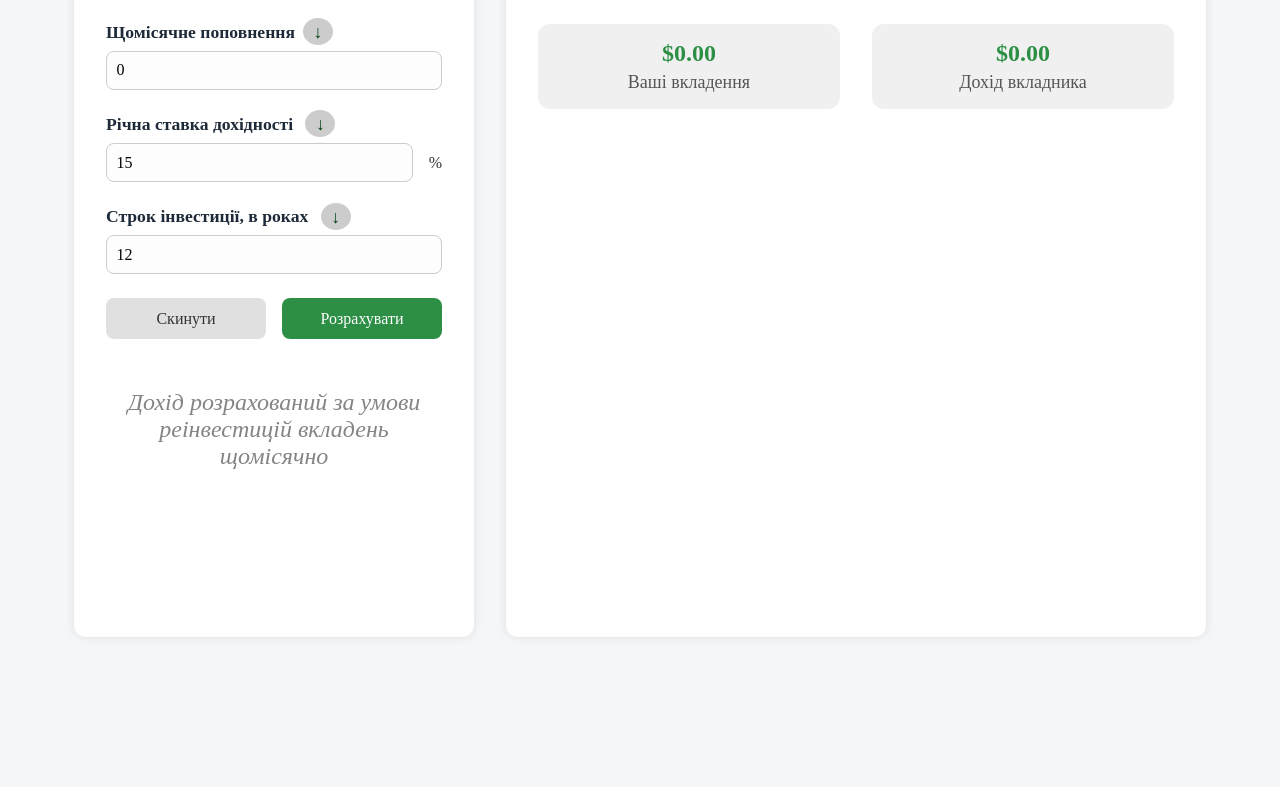
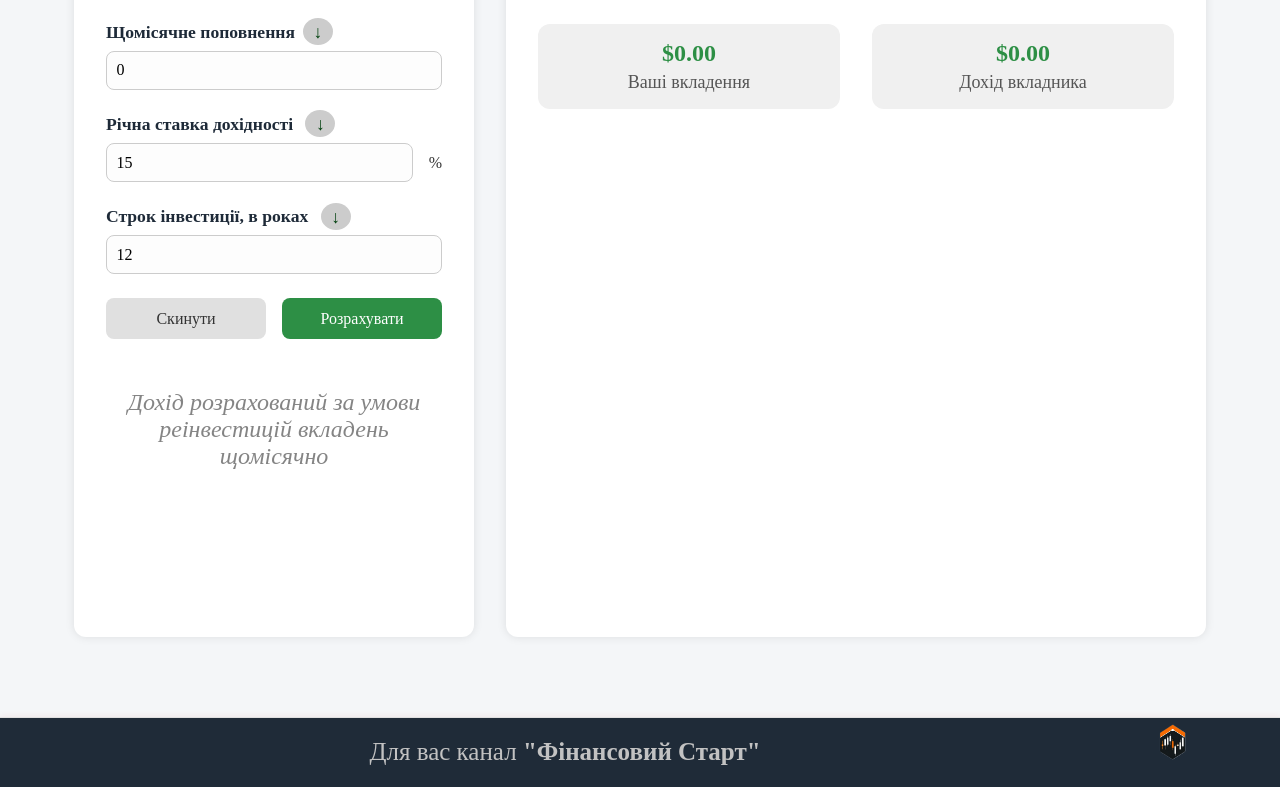
Before and after one commit to Volodymyr-Kushnir27/Kalculate, a React (Vite) app: page / in a window 1280 px wide. Shown: the part 232-1019 px from the top of the page. Before the commit the page ends 901 px from the top, so only its background shows below. Built offline with nearby package versions, Linux system fonts and the light colour scheme.

Commit message:
New footer3

```diff
--- a/index.html
+++ b/index.html
@@ -2,7 +2,7 @@
 <html lang="en">
   <head>
     <meta charset="UTF-8" />
-    <link rel="icon" type="image/svg+xml" href="src/assets/react.svg" />
+    <link rel="icon" type="image/svg+xml" href="./assets/react.svg" />
     <meta name="viewport" content="width=device-width, initial-scale=1.0" />
     <title>Сила складного %</title>
   </head>
--- a/src/App.css
+++ b/src/App.css
@@ -8,7 +8,7 @@ body {
 }
 
 header {
-  background-color: #1e2a38;
+  background-color: #1f2b38;
   color: #fff;
   padding: 1rem 2rem;
   display: flex;
@@ -194,3 +194,42 @@ main {
   height: 100% !important;
   display: block;
 }
+
+
+.footer {
+  display: flex;
+  justify-content: space-between; /* Простір між елементами */
+  align-items: center; /* Вирівнювання по вертикалі */
+  padding: 0 2rem; /* Відступи по боках */
+  background-color: #1f2b38; /* Темний фон футера */
+  border-top: 1px solid #e0e0e0;
+  font-family: 'Playfair Display', serif;
+  font-size: 25px;
+  color: #2c2c2c;
+  margin-top: 3rem;
+  box-shadow: 0 -2px 6px rgba(194, 17, 17, 0.05);
+  height: 70px; /* Фіксована висота футера */
+  overflow: hidden; /* Приховує вміст, що виходить за межі */
+}
+
+.footer p {
+  padding: 1px 1px;
+  text-align: center;
+  color: #c2c2c2; /* Світлий колір для тексту */
+  flex: 2; /* Займає все доступне місце */
+}
+
+.footer-logo {
+  display: flex;
+  justify-content: flex-end; /* Логотип праворуч */
+  max-width: 100%; /* Логотип не може перевищувати ширину контейнера */
+  overflow: hidden; /* Приховує частину зображення, яка виходить за межі */
+}
+
+.footer-logo img {
+  height: 150px; /* Висота лого */
+  width: auto; /* Зберігає пропорції картинки */
+  transition: transform 0.3s ease;
+  padding: 10px;
+
+}
--- a/src/App.jsx
+++ b/src/App.jsx
@@ -132,11 +132,14 @@ function App() {
     <>
       <header>
         <div className="logo">
-        <img src={logo} alt="Logo" />
+          <a href="https://www.youtube.com/@FinStarts" target="_blank" rel="noopener noreferrer">
+            <img src={logo} alt="Logo" />
+          </a>
         </div>
-        <h2>Калькулятор інвестицій</h2>
+        <h2>Калькулятор інвестицій </h2>
         <time><p>{time}</p></time>
       </header>
+
 
       <main>
         <aside className="calculator">
@@ -189,7 +192,8 @@ function App() {
             <button onClick={handleReset}>Скинути</button>
             <button onClick={handleCalculate}>Розрахувати</button>
           </div>
-          <span className='spg'>Дохід розрахований за умови реінвестицій вкладень щомісячно</span>
+          <span className='spg'>Дохід розрахований за умови реінвестицій вкладень щомісячно
+          </span>
         </aside>
 
         <section className="results">
@@ -209,6 +213,14 @@ function App() {
           </figure>
         </section>
       </main>
+      <footer className="footer">
+        <p>Для вас канал <strong>"Фінансовий Старт"</strong></p>
+        <div className="footer-logo">
+          <a href="https://www.youtube.com/@FinStarts" target="_blank" rel="noopener noreferrer">
+            <img src={logo} alt="Logo" />
+          </a>
+        </div>
+      </footer>
     </>
   );
 }
```
